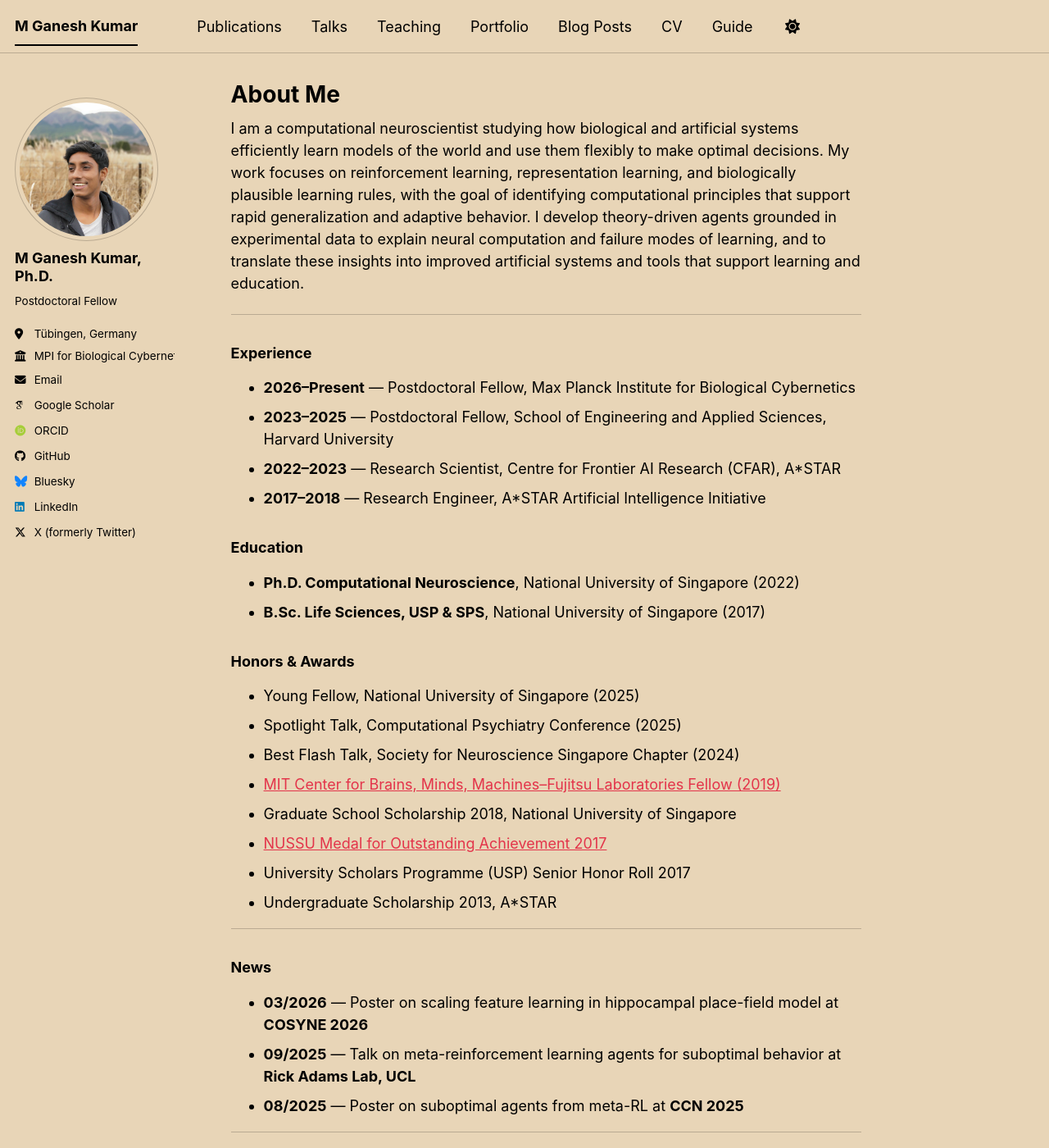
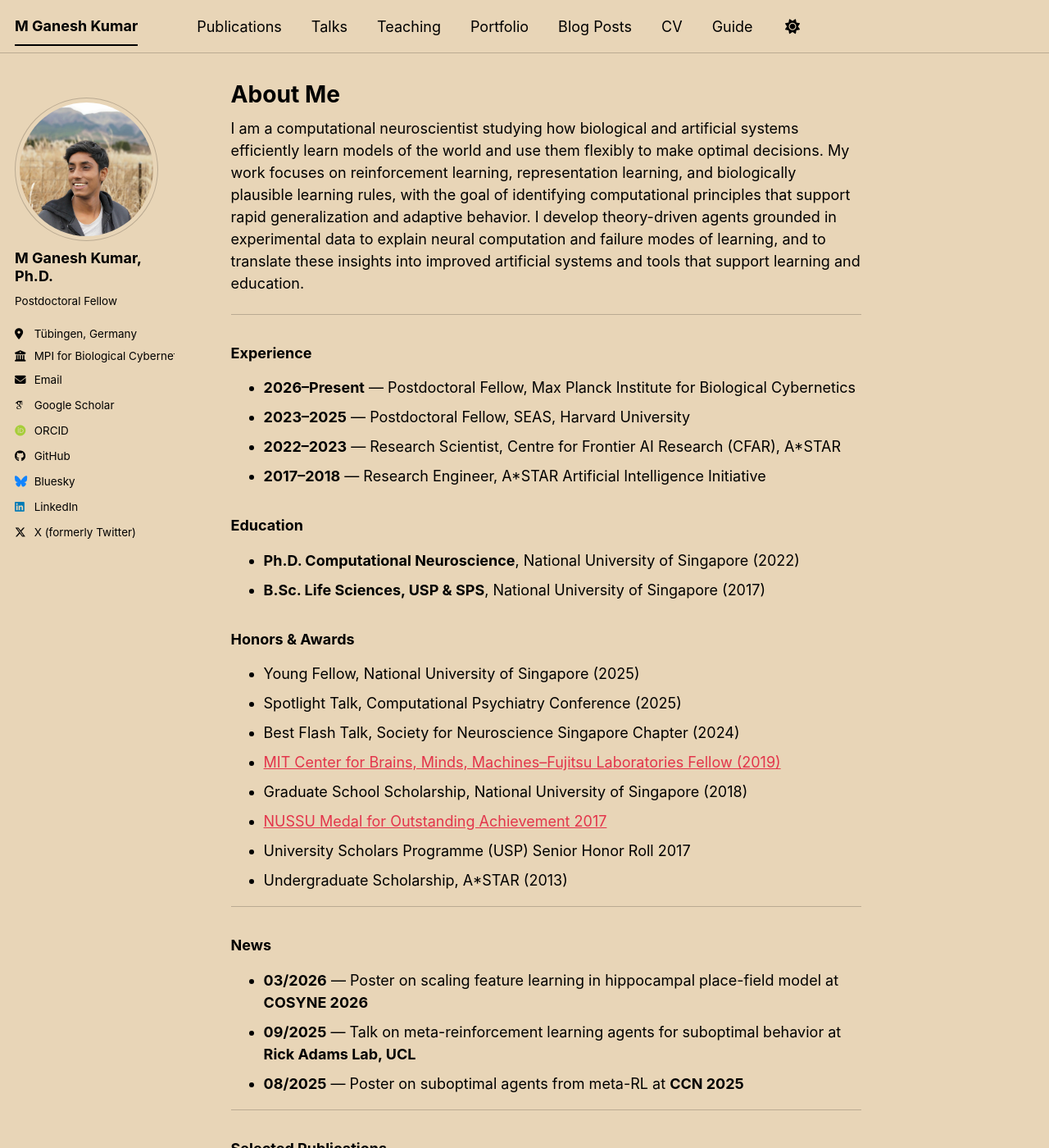
Before and after one commit to mgkumar138/mgkumar138.github.io, a Jekyll site: the page built from _pages/about.md, in a window 1280 px wide and 1400 px high. Shown: the whole window at 82% size. Built offline with Jekyll 4.4.1, drawn with Linux system fonts in a browser that asks for light colours; some web fonts are replaced; a script bundle is joined from its source files by our own code; library files that are not in the unit come from our copies.

Commit message:
edit year

```diff
--- a/_pages/about.md
+++ b/_pages/about.md
@@ -19,7 +19,7 @@ I am a computational neuroscientist studying how biological and artificial syste
 
 ### Experience
 - **2026–Present** — Postdoctoral Fellow, Max Planck Institute for Biological Cybernetics
-- **2023–2025** — Postdoctoral Fellow, School of Engineering and Applied Sciences, Harvard University
+- **2023–2025** — Postdoctoral Fellow, SEAS, Harvard University
 - **2022–2023** — Research Scientist, Centre for Frontier AI Research (CFAR), A\*STAR
 - **2017–2018** — Research Engineer, A\*STAR Artificial Intelligence Initiative
 
@@ -32,10 +32,10 @@ I am a computational neuroscientist studying how biological and artificial syste
 - Spotlight Talk, Computational Psychiatry Conference (2025)
 - Best Flash Talk, Society for Neuroscience Singapore Chapter (2024)
 - [MIT Center for Brains, Minds, Machines–Fujitsu Laboratories Fellow (2019)](https://cbmm.mit.edu/summer-school/fellows)
-- Graduate School Scholarship 2018, National University of Singapore
+- Graduate School Scholarship, National University of Singapore (2018)
 - [NUSSU Medal for Outstanding Achievement 2017](https://www.usp.nus.edu.sg/curriculum/awards-and-recognition/award-winners-of-class-2017/)
 - University Scholars Programme (USP) Senior Honor Roll 2017
-- Undergraduate Scholarship 2013, A\*STAR
+- Undergraduate Scholarship, A\*STAR (2013)
 
 ---
 
```
